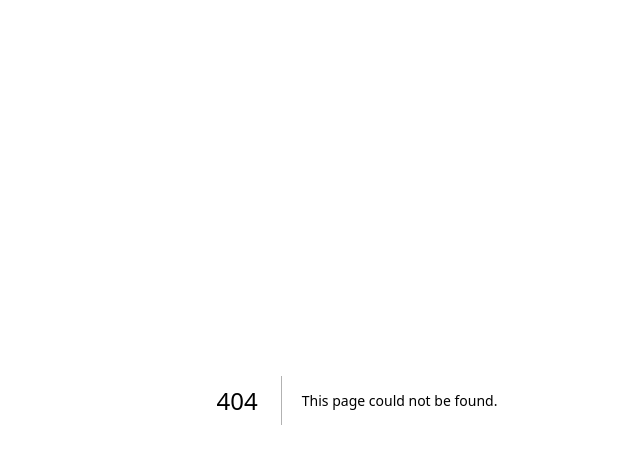
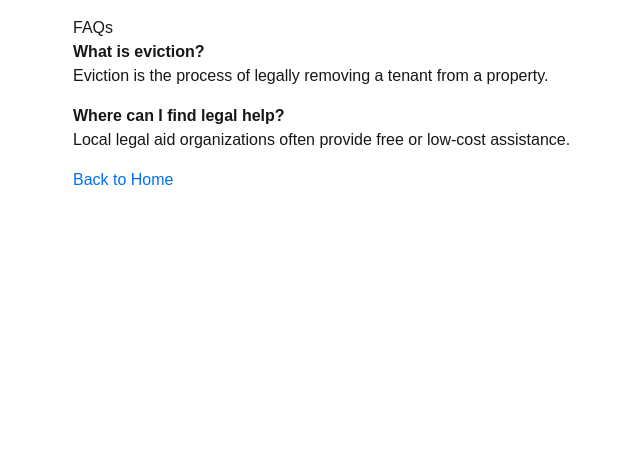
Before and after one commit to aerin-krebs/5915Eviction2, a Next.js app in the folder eviction2app/: page /faq in a window 1280 px wide. Before the commit this address had no page. Shown: the top 464 px of the page, without its empty margins (283-923 px from the left). Built offline with nearby package versions, Linux system fonts and the light colour scheme.

Commit message:
all new pages for routing

```diff
--- /dev/null
+++ b/eviction2app/src/app/chat/page.js
@@ -0,0 +1,48 @@
+import Link from 'next/link';
+
+export default function Chat() {
+    // Example of opening an external chat (e.g. Messenger) or simply embedding a chat widget.
+    // For demonstration, we’ll just provide a button that links out to Facebook Messenger.
+    // Replace with your actual chat integration logic.
+
+    const openMessenger = () => {
+        // For example, link to a Messenger page
+        window.open('https://m.me/your-page-name', '_blank');
+    };
+
+    return (
+        <div style={styles.container}>
+            <h1>Chat</h1>
+            <p>Click the button below to open a Messenger chat.</p>
+            <button style={styles.button} onClick={openMessenger}>
+                Open Messenger
+            </button>
+            <Link href="/">
+                <a style={styles.backLink}>Back to Home</a>
+            </Link>
+        </div>
+    );
+}
+
+const styles = {
+    container: {
+        padding: '1rem',
+        maxWidth: '600px',
+        margin: '0 auto',
+        textAlign: 'center',
+    },
+    button: {
+        backgroundColor: '#0070f3',
+        color: '#fff',
+        padding: '0.75rem 1rem',
+        borderRadius: '4px',
+        border: 'none',
+        cursor: 'pointer',
+    },
+    backLink: {
+        display: 'block',
+        marginTop: '1rem',
+        color: '#0070f3',
+        textDecoration: 'none',
+    },
+};
--- /dev/null
+++ b/eviction2app/src/app/decision-finder/page.js
@@ -0,0 +1,63 @@
+import Link from 'next/link';
+import { useState } from 'react';
+
+export default function DecisionFinder() {
+    const [decision, setDecision] = useState(null);
+
+    const handleDecision = (choice) => {
+        setDecision(choice);
+    };
+
+    return (
+        <div style={styles.container}>
+            <h1>Decision Finder</h1>
+            {!decision && (
+                <>
+                    <p>Are you sure you want to proceed?</p>
+                    <button style={styles.button} onClick={() => handleDecision('yes')}>
+                        Yes
+                    </button>
+                    <button style={styles.button} onClick={() => handleDecision('no')}>
+                        No
+                    </button>
+                </>
+            )}
+            {decision === 'yes' && (
+                <p style={styles.result}>You chose YES. [Display relevant guidance here.]</p>
+            )}
+            {decision === 'no' && (
+                <p style={styles.result}>You chose NO. [Display relevant guidance here.]</p>
+            )}
+            <Link href="/">
+                <a style={styles.backLink}>Back to Home</a>
+            </Link>
+        </div>
+    );
+}
+
+const styles = {
+    container: {
+        padding: '1rem',
+        maxWidth: '600px',
+        margin: '0 auto',
+        textAlign: 'center',
+    },
+    button: {
+        backgroundColor: '#0070f3',
+        color: '#fff',
+        margin: '0.5rem',
+        padding: '0.75rem 1rem',
+        borderRadius: '4px',
+        border: 'none',
+    },
+    result: {
+        margin: '1rem 0',
+        fontWeight: 'bold',
+    },
+    backLink: {
+        display: 'block',
+        marginTop: '1rem',
+        color: '#0070f3',
+        textDecoration: 'none',
+    },
+};
--- /dev/null
+++ b/eviction2app/src/app/faq/page.js
@@ -0,0 +1,51 @@
+import Link from 'next/link';
+
+export default function FAQ() {
+    const faqs = [
+        {
+            question: 'What is eviction?',
+            answer: 'Eviction is the process of legally removing a tenant from a property.',
+        },
+        {
+            question: 'Where can I find legal help?',
+            answer: 'Local legal aid organizations often provide free or low-cost assistance.',
+        },
+        // Add more FAQs as needed
+    ];
+
+    return (
+        <div style={styles.container}>
+            <h1>FAQs</h1>
+            <ul style={styles.list}>
+                {faqs.map((faq, index) => (
+                    <li key={index} style={styles.listItem}>
+                        <strong>{faq.question}</strong>
+                        <p>{faq.answer}</p>
+                    </li>
+                ))}
+            </ul>
+            <Link href="/">
+                <a style={styles.backLink}>Back to Home</a>
+            </Link>
+        </div>
+    );
+}
+
+const styles = {
+    container: {
+        padding: '1rem',
+        maxWidth: '600px',
+        margin: '0 auto',
+    },
+    list: {
+        listStyle: 'none',
+        paddingLeft: 0,
+    },
+    listItem: {
+        marginBottom: '1rem',
+    },
+    backLink: {
+        color: '#0070f3',
+        textDecoration: 'none',
+    },
+};
--- a/eviction2app/src/app/page.js
+++ b/eviction2app/src/app/page.js
@@ -1,101 +1,70 @@
-import Image from "next/image";
+'use client';
+
+import Link from 'next/link';
+import { useState } from 'react';
 
 export default function Home() {
+  const [selectedOption, setSelectedOption] = useState('');
+
   return (
-    <div className="grid grid-rows-[20px_1fr_20px] items-center justify-items-center min-h-screen p-8 pb-20 gap-16 sm:p-20 font-[family-name:var(--font-geist-sans)]">
-      <main className="flex flex-col gap-8 row-start-2 items-center sm:items-start">
-        <Image
-          className="dark:invert"
-          src="/next.svg"
-          alt="Next.js logo"
-          width={180}
-          height={38}
-          priority
-        />
-        <ol className="list-inside list-decimal text-sm text-center sm:text-left font-[family-name:var(--font-geist-mono)]">
-          <li className="mb-2">
-            Get started by editing{" "}
-            <code className="bg-black/[.05] dark:bg-white/[.06] px-1 py-0.5 rounded font-semibold">
-              src/app/page.js
-            </code>
-            .
-          </li>
-          <li>Save and see your changes instantly.</li>
-        </ol>
+    <div style={styles.container}>
+      <h1 style={styles.heading}>Facing Eviction?</h1>
+      <p style={styles.paragraph}>[Insert inspiring call to action here]</p>
 
-        <div className="flex gap-4 items-center flex-col sm:flex-row">
-          <a
-            className="rounded-full border border-solid border-transparent transition-colors flex items-center justify-center bg-foreground text-background gap-2 hover:bg-[#383838] dark:hover:bg-[#ccc] text-sm sm:text-base h-10 sm:h-12 px-4 sm:px-5"
-            href="https://vercel.com/new?utm_source=create-next-app&utm_medium=appdir-template-tw&utm_campaign=create-next-app"
-            target="_blank"
-            rel="noopener noreferrer"
-          >
-            <Image
-              className="dark:invert"
-              src="/vercel.svg"
-              alt="Vercel logomark"
-              width={20}
-              height={20}
-            />
-            Deploy now
-          </a>
-          <a
-            className="rounded-full border border-solid border-black/[.08] dark:border-white/[.145] transition-colors flex items-center justify-center hover:bg-[#f2f2f2] dark:hover:bg-[#1a1a1a] hover:border-transparent text-sm sm:text-base h-10 sm:h-12 px-4 sm:px-5 sm:min-w-44"
-            href="https://nextjs.org/docs?utm_source=create-next-app&utm_medium=appdir-template-tw&utm_campaign=create-next-app"
-            target="_blank"
-            rel="noopener noreferrer"
-          >
-            Read our docs
-          </a>
-        </div>
-      </main>
-      <footer className="row-start-3 flex gap-6 flex-wrap items-center justify-center">
-        <a
-          className="flex items-center gap-2 hover:underline hover:underline-offset-4"
-          href="https://nextjs.org/learn?utm_source=create-next-app&utm_medium=appdir-template-tw&utm_campaign=create-next-app"
-          target="_blank"
-          rel="noopener noreferrer"
+      {/* Example drop-down (if needed) */}
+      <div style={{ marginBottom: '1rem' }}>
+        <label htmlFor="dropdown">Select an Option: </label>
+        <select
+          id="dropdown"
+          value={selectedOption}
+          onChange={(e) => setSelectedOption(e.target.value)}
         >
-          <Image
-            aria-hidden
-            src="/file.svg"
-            alt="File icon"
-            width={16}
-            height={16}
-          />
-          Learn
-        </a>
-        <a
-          className="flex items-center gap-2 hover:underline hover:underline-offset-4"
-          href="https://vercel.com/templates?framework=next.js&utm_source=create-next-app&utm_medium=appdir-template-tw&utm_campaign=create-next-app"
-          target="_blank"
-          rel="noopener noreferrer"
-        >
-          <Image
-            aria-hidden
-            src="/window.svg"
-            alt="Window icon"
-            width={16}
-            height={16}
-          />
-          Examples
-        </a>
-        <a
-          className="flex items-center gap-2 hover:underline hover:underline-offset-4"
-          href="https://nextjs.org?utm_source=create-next-app&utm_medium=appdir-template-tw&utm_campaign=create-next-app"
-          target="_blank"
-          rel="noopener noreferrer"
-        >
-          <Image
-            aria-hidden
-            src="/globe.svg"
-            alt="Globe icon"
-            width={16}
-            height={16}
-          />
-          Go to nextjs.org →
-        </a>
-      </footer>
+          <option value="">--Select--</option>
+          <option value="option1">Help Option 1</option>
+          <option value="option2">Help Option 2</option>
+        </select>
+      </div>
+
+      {/* Buttons / Navigation */}
+      <div style={styles.buttonContainer}>
+        <Link href="/resource-finder">
+          <a style={styles.button}>Find a Solution</a>
+        </Link>
+        <Link href="/faq">
+          <a style={styles.button}>FAQs</a>
+        </Link>
+        <Link href="/chat">
+          <a style={styles.button}>Chat Now</a>
+        </Link>
+      </div>
     </div>
   );
 }
+
+const styles = {
+  container: {
+    padding: '1rem',
+    maxWidth: '600px',
+    margin: '0 auto',
+    textAlign: 'center',
+  },
+  heading: {
+    marginBottom: '1rem',
+  },
+  paragraph: {
+    marginBottom: '1rem',
+  },
+  buttonContainer: {
+    display: 'flex',
+    flexDirection: 'column',
+    gap: '1rem',
+    marginTop: '1rem',
+  },
+  button: {
+    backgroundColor: '#0070f3',
+    color: '#fff',
+    padding: '0.75rem 1rem',
+    textDecoration: 'none',
+    borderRadius: '4px',
+  },
+};
--- /dev/null
+++ b/eviction2app/src/app/resource-finder/page.js
@@ -0,0 +1,64 @@
+import Link from 'next/link';
+import { useState } from 'react';
+
+export default function ResourceFinder() {
+    const [searchTerm, setSearchTerm] = useState('');
+    // Example resources
+    const resources = [
+        { name: 'Housing Assistance', description: 'Help with rent, eviction prevention, etc.' },
+        { name: 'Legal Aid', description: 'Free or low-cost legal support' },
+        { name: 'Food Support', description: 'Food banks, SNAP, local assistance' },
+    ];
+
+    const filteredResources = resources.filter((resource) =>
+        resource.name.toLowerCase().includes(searchTerm.toLowerCase())
+    );
+
+    return (
+        <div style={styles.container}>
+            <h1>Resource Finder</h1>
+            <input
+                type="text"
+                placeholder="Search resources..."
+                value={searchTerm}
+                onChange={(e) => setSearchTerm(e.target.value)}
+                style={styles.searchInput}
+            />
+            <ul style={styles.list}>
+                {filteredResources.map((resource, index) => (
+                    <li key={index} style={styles.listItem}>
+                        <strong>{resource.name}</strong>: {resource.description}
+                    </li>
+                ))}
+            </ul>
+            <Link href="/">
+                <a style={styles.backLink}>Back to Home</a>
+            </Link>
+        </div>
+    );
+}
+
+const styles = {
+    container: {
+        padding: '1rem',
+        maxWidth: '600px',
+        margin: '0 auto',
+    },
+    searchInput: {
+        width: '100%',
+        padding: '0.5rem',
+        marginBottom: '1rem',
+    },
+    list: {
+        listStyleType: 'none',
+        paddingLeft: 0,
+        marginBottom: '1rem',
+    },
+    listItem: {
+        marginBottom: '0.5rem',
+    },
+    backLink: {
+        color: '#0070f3',
+        textDecoration: 'none',
+    },
+};
```
Also changed, not shown: 1 other file (tests, documents, lock files or other folders).
